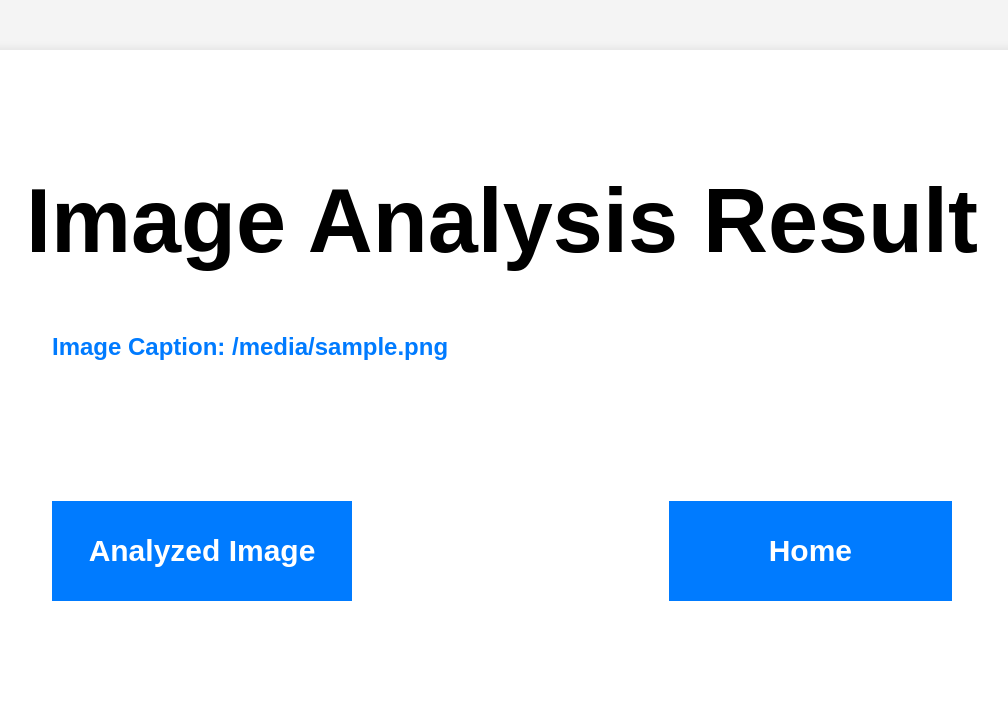
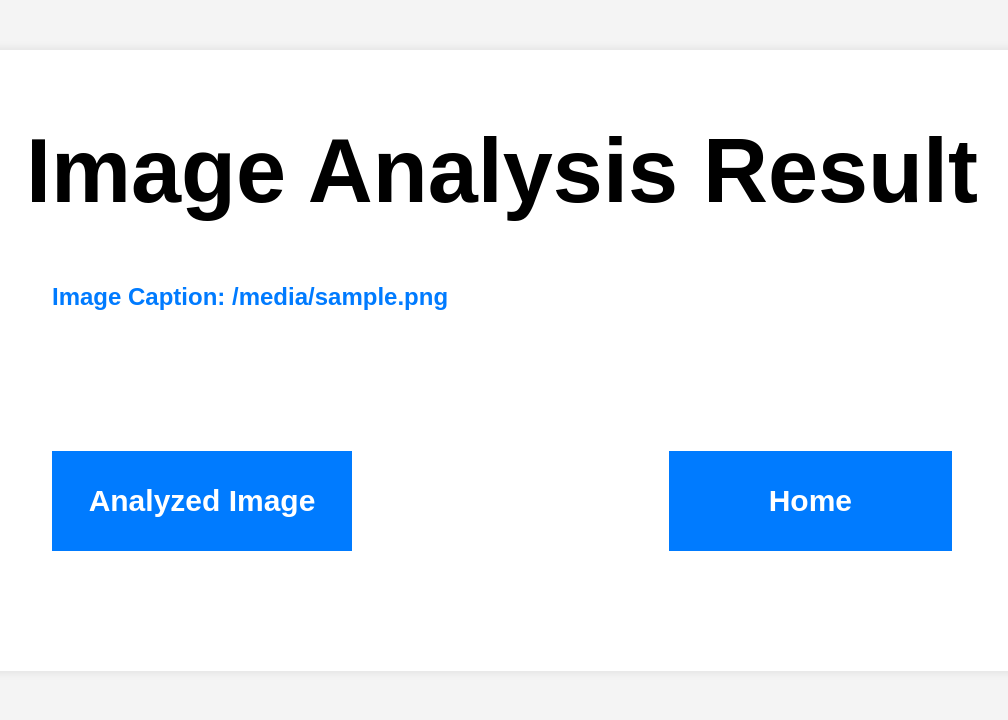
Before and after one commit to rohanmane21/azure-app, a Flask app: template templates/result.html in a window 1280 px wide. Shown: the top 720 px of the page, without its empty margins (138-1146 px from the left). Run offline with Flask 3, Linux system fonts and the light colour scheme; the template is opened without the code that fills it: most values are stand-ins (such as "Sample title", 1, 10 or a date in 2020).

Commit message:
Update style2.css

```diff
--- a/static/css/style2.css
+++ b/static/css/style2.css
@@ -3,9 +3,10 @@ body {
     background-color: #f4f4f4;
     margin: 0;
     padding: 0;
+    margin-top: 50px;
 }
 h1 {
-    margin-top: 100px;
+    margin-top: 50px;
     font-size: 90px;
     font-weight: bold;
     text-align: center;
```
